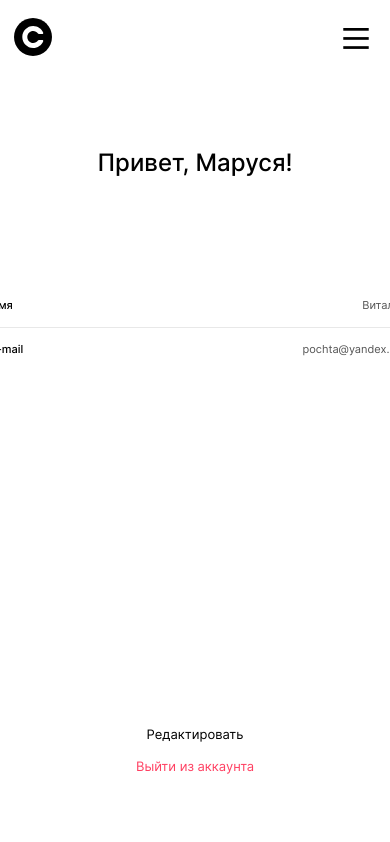
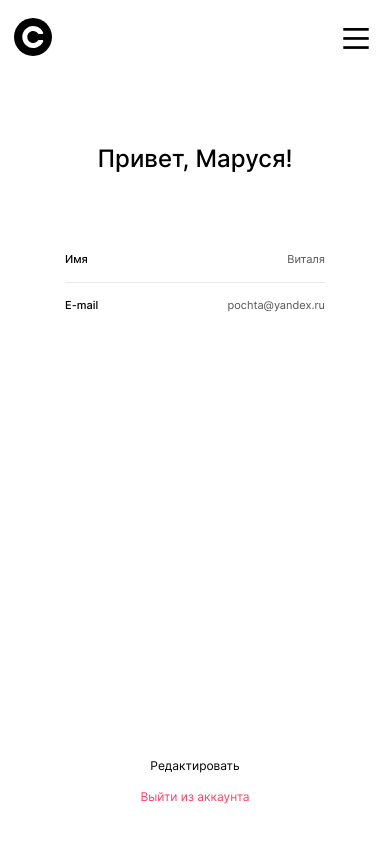
Before and after one commit to mahakomar11/movies-explorer-frontend, a React (Create React App) app: page /profile in a window 390 px wide. Built offline with nearby package versions, Linux system fonts and the light colour scheme.

Commit message:
Make adaptive Profile

```diff
--- a/src/components/Profile/Profile.css
+++ b/src/components/Profile/Profile.css
@@ -2,16 +2,27 @@
   font-weight: 500;
   font-size: 24px;
   line-height: 29px;
-  margin: 74px 0 107px;
+  margin: 74px 0 calc(123px - 16px);
   text-align: center;
+}
+
+@media screen and (max-width: 768px) {
+  .profile__greetings {
+    margin: 236px 0 calc(96px - 16px);
+  }
+}
+
+@media screen and (max-width: 540px) {
+  .profile__greetings {
+    margin: 70px 0 calc(80px - 16px);
+  }
 }
 
 .profile__form {
   display: flex;
   flex-direction: column;
   align-items: center;
-  justify-content: space-between;
-  min-height: calc(100vh - 284px);
+  height: calc(100vh - 74px);
 }
 
 .profile__fieldset {
@@ -22,6 +33,22 @@
   flex-direction: column;
 }
 
+.profile__fieldset_content_buttons {
+  margin-top: auto;
+}
+
+@media screen and (max-width: 768px) {
+  .profile__fieldset_content_buttons {
+    margin-top: calc(210px - 16px);
+  }
+}
+
+@media screen and (max-width: 540px) {
+  .profile__fieldset_content_buttons {
+    margin-top: auto;
+  }
+}
+
 .profile__label {
   min-width: 410px;
   display: flex;
@@ -29,8 +56,14 @@
   justify-content: space-between;
   font-weight: 500;
   font-size: 11px;
-  line-height: 43px;
+  line-height: calc(13px + 2 * 16px);
   border-bottom: #e8e8e8 1px solid;
+}
+
+@media screen and (max-width: 540px) {
+  .profile__label {
+    min-width: 260px;
+  }
 }
 
 .profile__label:last-of-type {
@@ -66,15 +99,24 @@
   cursor: pointer;
 }
 
+@media screen and (max-width: 540px) {
+  .profile__button {
+    font-size: 12px;
+    line-height: 15px;
+  }
+}
+
 .profile__button:hover {
   text-decoration: underline;
 }
 
-.profile__button_action_edit {
-  margin: 30px 0 16px;
+.profile__button_action_logout {
+  color: #ff4062;
+  margin: 16px 0 70px;
 }
 
-.profile__button_action_logout {
-  color: #ff4062;
-  margin-bottom: 70px;
+@media screen and (max-width: 540px) {
+  .profile__button_action_logout {
+    margin-bottom: 40px;
+  }
 }
--- a/src/components/Profile/Profile.js
+++ b/src/components/Profile/Profile.js
@@ -5,8 +5,8 @@ function Profile() {
   return (
     <section className='profile'>
       <Header isLogined={true} />
-      <h1 className='profile__greetings'>Привет, Маруся!</h1>
       <form className='profile__form'>
+        <h1 className='profile__greetings'>Привет, Маруся!</h1>
         <fieldset className='profile__fieldset'>
           <label className='profile__label'>
             Имя
@@ -34,7 +34,7 @@ function Profile() {
             />
           </label>
         </fieldset>
-        <fieldset className='profile__fieldset'>
+        <fieldset className='profile__fieldset profile__fieldset_content_buttons'>
           <button className='profile__button profile__button_action_edit'>
             Редактировать
           </button>
```
